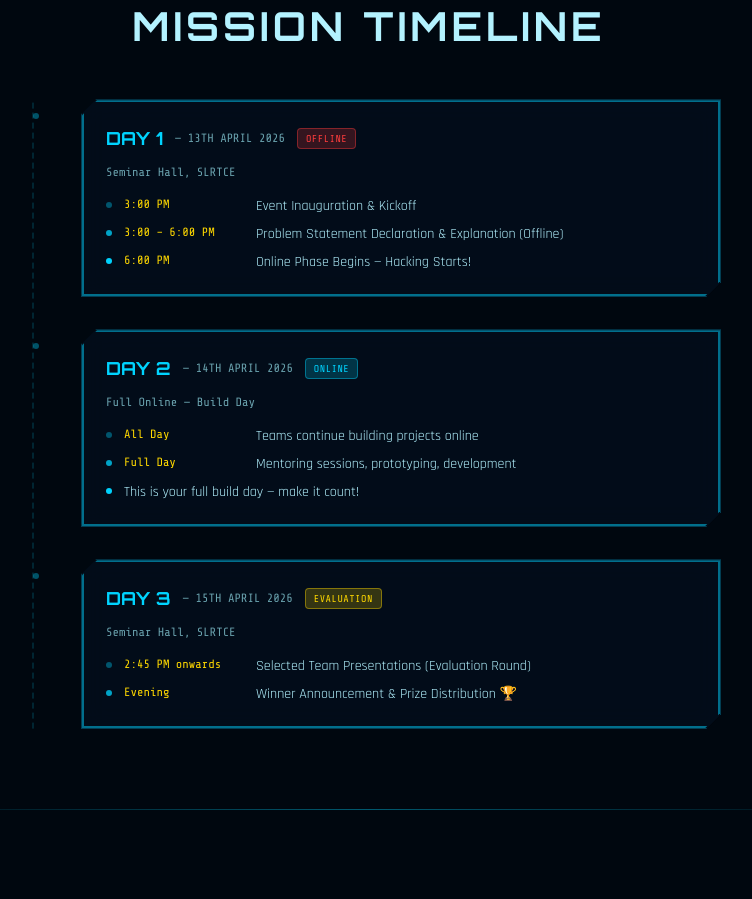
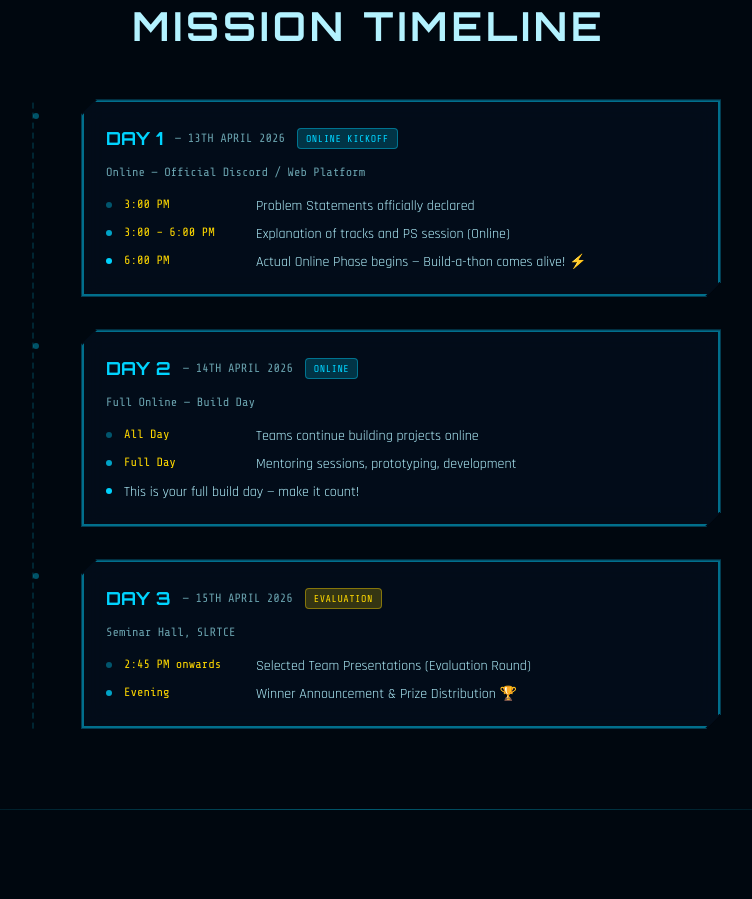
Before and after one commit to Vaibhav-vx/JARVIS-2.O, a React (Vite) app: page / in a window 1280 px wide. Shown: the part 2780-3679 px from the top of the page, without its empty margins (271-1023 px from the left). Built offline with nearby package versions, Linux system fonts and the light colour scheme; the HTML template or start-up script is replaced by a standard one.

Commit message:
update: sync Day 1 timeline with online kickoff and PS details

```diff
--- a/src/components/TimelineSection.tsx
+++ b/src/components/TimelineSection.tsx
@@ -4,12 +4,12 @@ import { useScrollReveal } from "@/hooks/useJarvisEffects";
 const days = [
   {
     day: "DAY 1", date: "13TH APRIL 2026",
-    badge: "OFFLINE", badgeColor: "bg-destructive/20 text-destructive border-destructive/40",
-    location: "Seminar Hall, SLRTCE",
+    badge: "ONLINE KICKOFF", badgeColor: "bg-primary/20 text-primary border-primary/40",
+    location: "Online — Official Discord / Web Platform",
     events: [
-      { time: "3:00 PM", text: "Event Inauguration & Kickoff" },
-      { time: "3:00 – 6:00 PM", text: "Problem Statement Declaration & Explanation (Offline)" },
-      { time: "6:00 PM", text: "Online Phase Begins — Hacking Starts!" },
+      { time: "3:00 PM", text: "Problem Statements officially declared" },
+      { time: "3:00 – 6:00 PM", text: "Explanation of tracks and PS session (Online)" },
+      { time: "6:00 PM", text: "Actual Online Phase begins — Build-a-thon comes alive! ⚡" },
     ],
   },
   {
```
